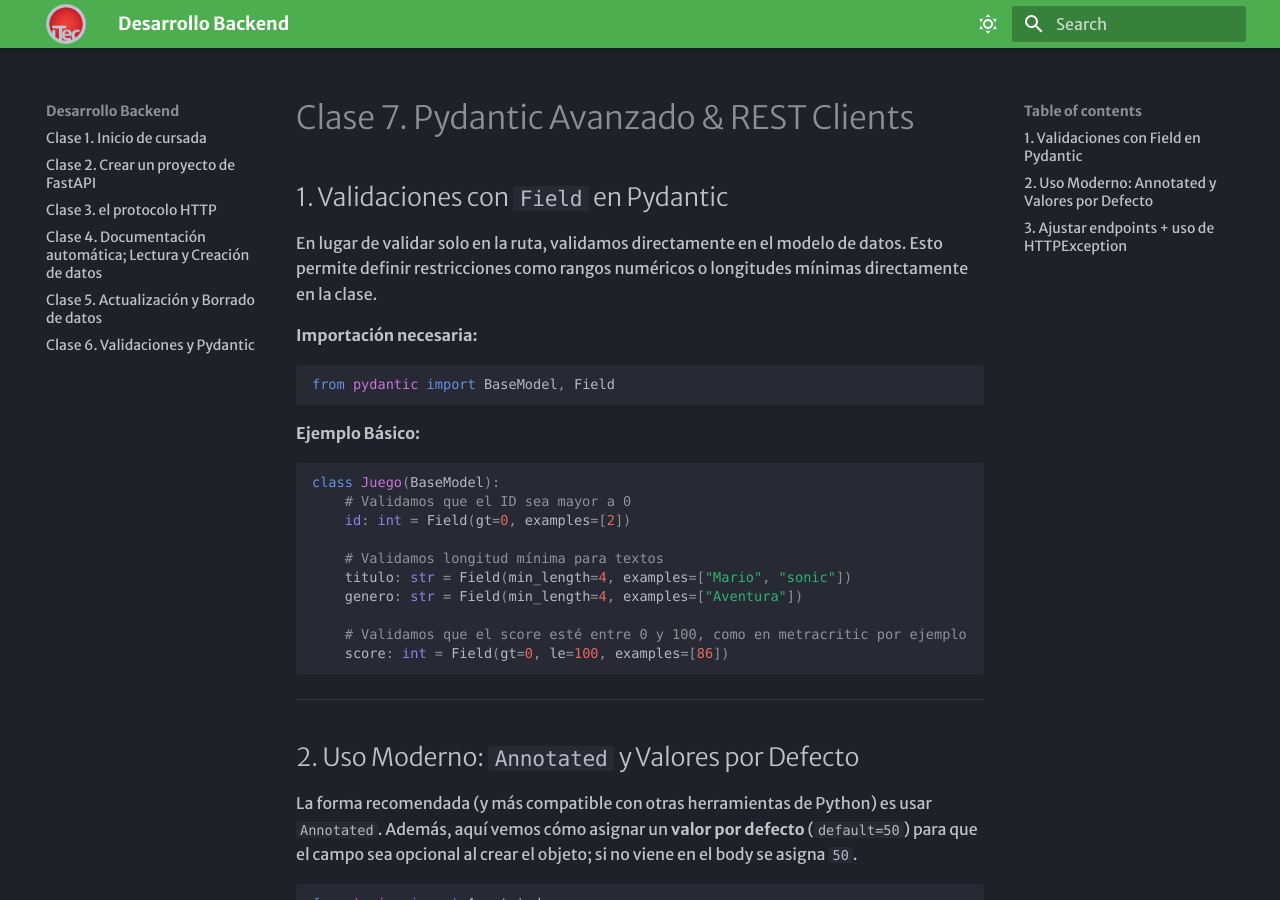
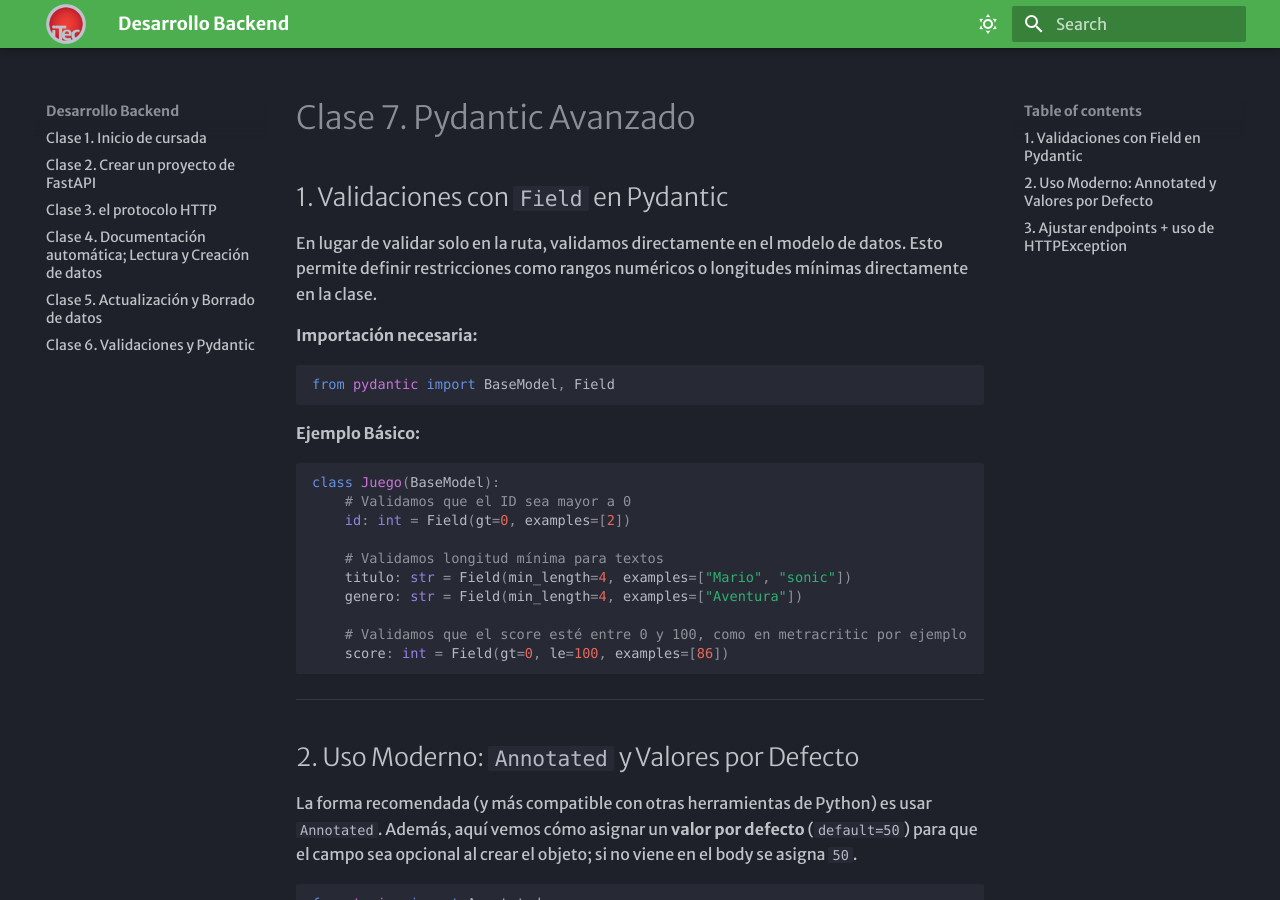
Before and after one commit to FacuLemo/docs-segundo, an MkDocs documentation site: the page built from docs/clase7.md, in a window 1280 px wide and 900 px high. Built offline with MkDocs 1.6.1 and Material for MkDocs 9.7.7, drawn with Linux system fonts in a browser that asks for light colours; some web fonts are replaced.

Commit message:
clase 7 - rev

```diff
--- a/docs/clase7.md
+++ b/docs/clase7.md
@@ -1,4 +1,4 @@
-# Clase 7. Pydantic Avanzado & REST Clients
+# Clase 7. Pydantic Avanzado
 
 ## 1. Validaciones con `Field` en Pydantic
 
```
